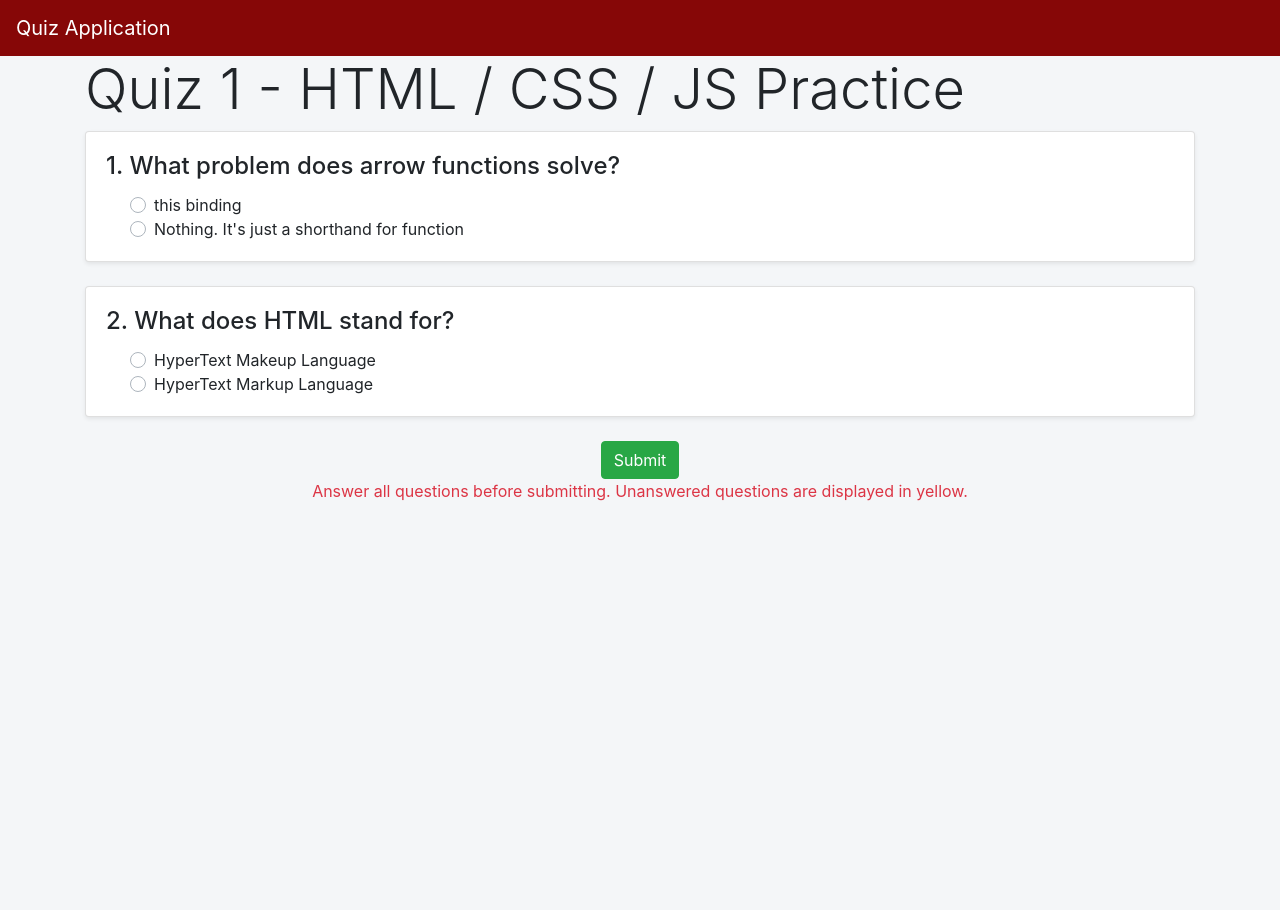
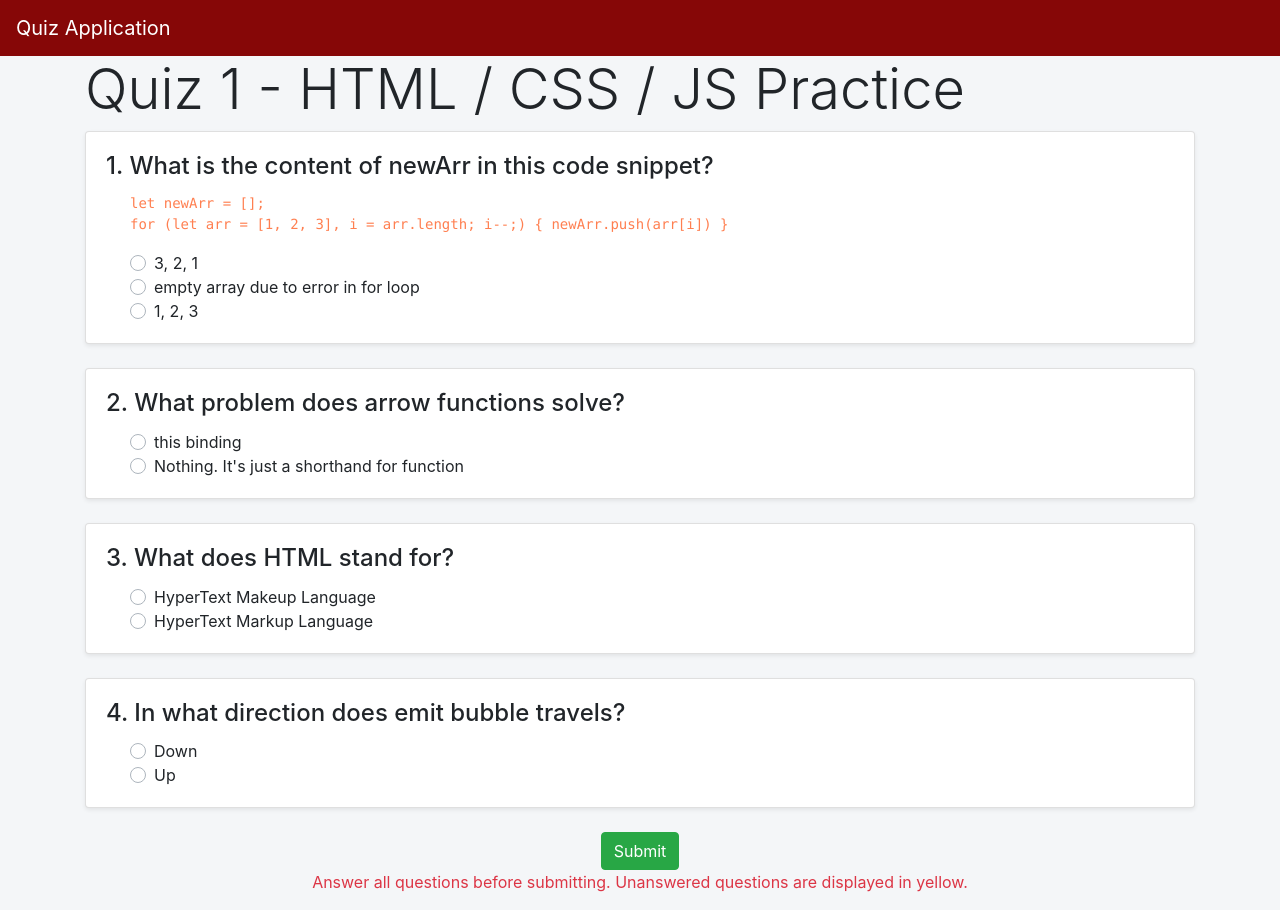
Before and after one commit to estevezluis1/code-quiz-app, a Vue app: page / in a window 1280 px wide. Before the commit the page ends 800 px from the top, so only its background shows below. Built offline with nearby package versions, Linux system fonts and the light colour scheme.

Commit message:
UI-3: randomize questions and display code snippet from question

```diff
--- a/src/assets/questions.json
+++ b/src/assets/questions.json
@@ -6,4 +6,13 @@
     "question": "What does HTML stand for?",
     "options": ["HyperText Makeup Language", "HyperText Markup Language"],
     "answer": 1
+}, {
+    "question": "In what direction does emit bubble travels?",
+    "options": ["Down", "Up"],
+    "answer": 1
+}, {
+    "question": "What is the content of newArr in this code snippet?",
+    "snippet": "let newArr = [];\nfor (let arr = [1, 2, 3], i = arr.length; i--;) { newArr.push(arr[i]) }",
+    "options": ["3, 2, 1", "empty array due to error in for loop", "1, 2, 3"],
+    "answer": 0
 }]
--- a/src/components/QuestionItem.vue
+++ b/src/components/QuestionItem.vue
@@ -3,6 +3,9 @@
     class="shadow-sm rounded mb-4"
     :class="quizHasErrors && selectedAnswer === null ? 'border-warning' : `border-${resultStyle}`"
     :title="questionTitle">
+    <b-card-text v-if="question.snippet" class="pl-4 mb-0">
+      <pre><code class="code">{{ question.snippet }}</code></pre>
+    </b-card-text>
     <b-form-group class="pl-4 mb-0">
       <b-form-radio
         v-for="(option, index) in question.options"
@@ -27,7 +30,7 @@
 
 <script>
 export default {
-  name: "QuestionItem",
+  name: 'QuestionItem',
   props: {
     question: Object,
     questionIndex: Number,
@@ -43,17 +46,17 @@ export default {
   },
   computed: {
     questionTitle() {
-      return `${this.questionIndex + 1}. ${this.question.question}`;
+      return `${this.questionIndex + 1}. ${this.question.question}`
     },
     result() {
-      return this.correctItem.correct ? "Correct" : "Wrong";
+      return this.correctItem.correct ? 'Correct' : 'Wrong'
     },
     resultStyle() {
       if (!this.quizCompleted) {
-        return "";
+        return ''
       }
 
-      return this.correctItem.correct ? "success" : "danger";
+      return this.correctItem.correct ? 'success' : 'danger'
     }
   },
   methods: {
@@ -62,8 +65,15 @@ export default {
         this.quizCompleted &&
         !this.correctItem.correct &&
         this.correctItem.correctAnswer === index
-      );
+      )
     }
   }
 };
 </script>
+
+
+<style>
+.code {
+  color:coral;
+}
+</style>
--- a/src/components/QuestionList.vue
+++ b/src/components/QuestionList.vue
@@ -34,20 +34,32 @@
 </template>
 
 <script>
-import questions from "../assets/questions.json";
-import QuestionItem from "./QuestionItem";
+import questions from "../assets/questions.json"
+import QuestionItem from "./QuestionItem"
 
-const submittedAnswers = Array(questions.length).fill(null);
+const submittedAnswers = Array(questions.length).fill(null)
+
+const shuffleArray = array => {
+  for (let i = array.length; i--; ) {
+    const j = Math.floor(Math.random() * i)
+    const temp = array[i]
+    array[i] = array[j]
+    array[j] = temp
+  }
+
+  return array;
+};
 
 export default {
-  name: "QuestionList",
+  name: 'QuestionList',
   props: {},
   components: {
     QuestionItem
   },
+  created() {},
   data: () => {
     return {
-      questions,
+      questions: shuffleArray(questions),
       submittedAnswers,
       quizHasErrors: false,
       quizCompleted: false
@@ -56,38 +68,38 @@ export default {
   computed: {
     correctAnswers() {
       return this.submittedAnswers.filter((answer, index) => {
-        return answer === this.questions[index].answer;
-      }).length;
+        return answer === this.questions[index].answer
+      }).length
     },
     scoreDetails() {
-      return `You got ${this.correctAnswers} of ${questions.length} correct`;
+      return `You got ${this.correctAnswers} of ${questions.length} correct`
     },
     scorePercentage() {
-      return Math.floor((this.correctAnswers / questions.length) * 100);
+      return Math.floor((this.correctAnswers / questions.length) * 100)
     },
     percentageClass() {
-      return this.scorePercentage >= 70 ? "text-success" : "text-danger";
+      return this.scorePercentage >= 70 ? 'text-success' : 'text-danger'
     }
   },
   methods: {
     itemScore(question, index) {
-      const submittedAnswer = this.submittedAnswers[index];
+      const submittedAnswer = this.submittedAnswers[index]
       return {
         correct: question.answer === submittedAnswer,
         correctAnswer: question.answer
       };
     },
     updateSelectedAnswer(answer, index) {
-      this.$set(this.submittedAnswers, index, answer);
+      this.$set(this.submittedAnswers, index, answer)
     },
     submitQuiz() {
       if (this.submittedAnswers.indexOf(null) === -1) {
-        this.quizCompleted = true;
-        this.quizHasErrors = false;
-        return;
+        this.quizCompleted = true
+        this.quizHasErrors = false
+        return
       }
-      this.quizHasErrors = true;
-      this.quizCompleted = false;
+      this.quizHasErrors = true
+      this.quizCompleted = false
     }
   }
 };
```
